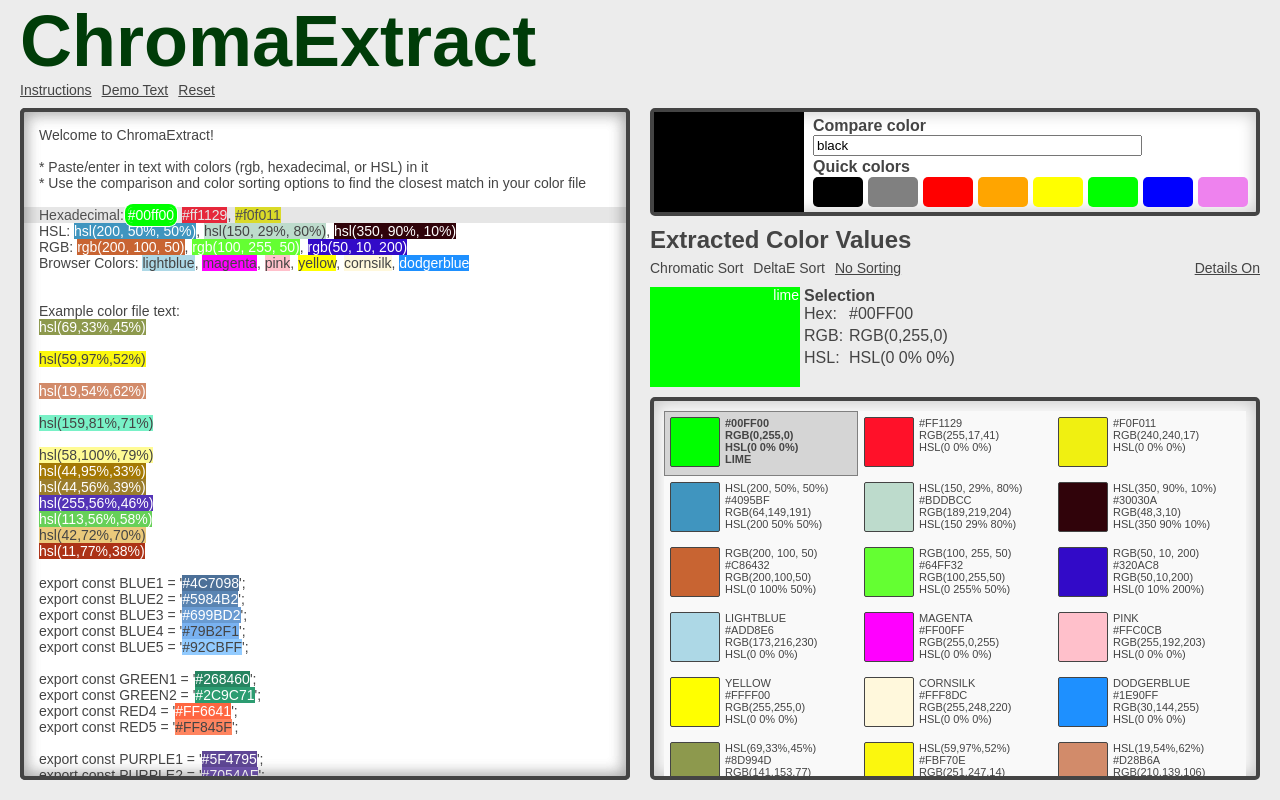
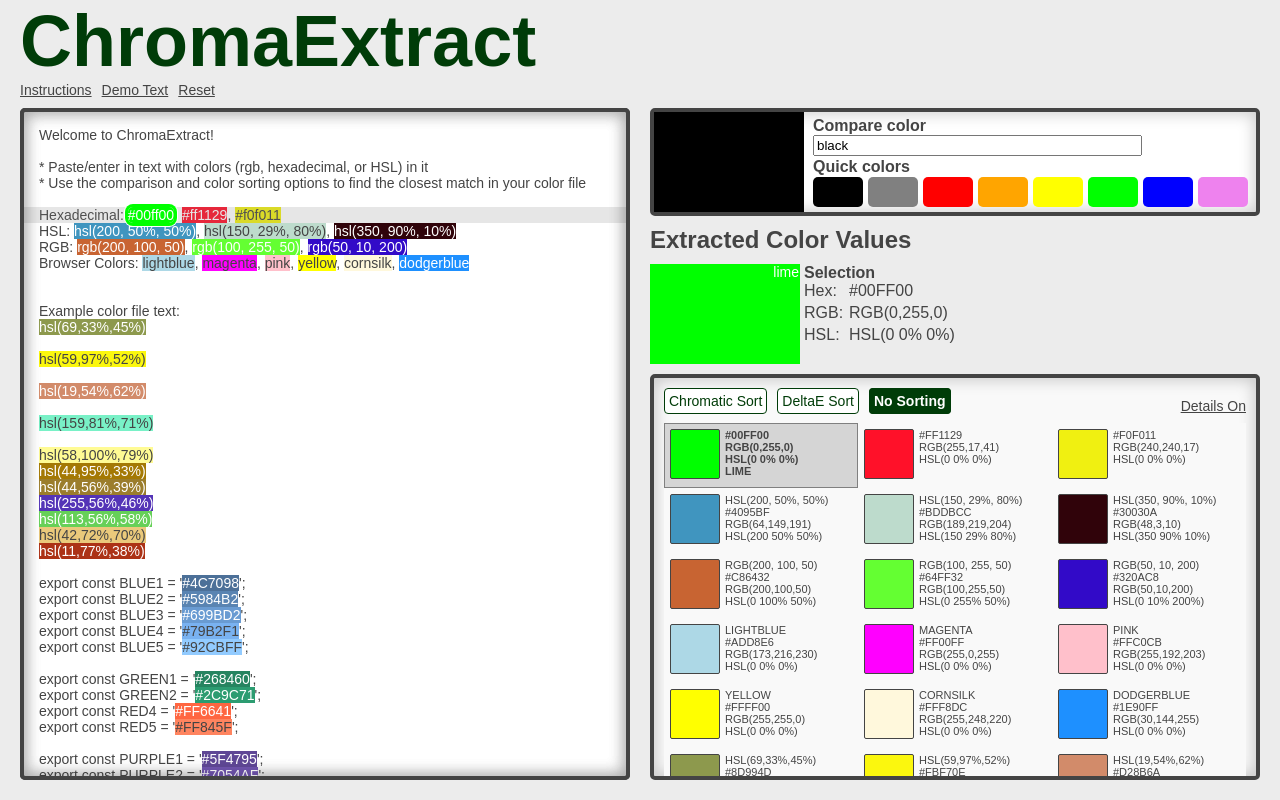
Before and after one commit to TravisL12/compare_colors, a React (Vite) app: page / in a window 1280 px wide. Built offline with nearby package versions, Linux system fonts and the light colour scheme.

Commit message:
sorting move

```diff
--- a/src/components/App/App.style.tsx
+++ b/src/components/App/App.style.tsx
@@ -37,7 +37,7 @@ export const H1 = styled.h1`
 `;
 
 export const H2 = styled.h2`
-  margin-bottom: 5px;
+  margin-bottom: 0;
 `;
 
 export const SLogo = styled(H1)`
@@ -80,6 +80,8 @@ export const SButton = styled.button`
 `;
 
 export const SRadioButton = styled.div`
+  margin-top: -10px;
+
   input[type="radio"] {
     display: none;
   }
@@ -89,10 +91,17 @@ export const SRadioButton = styled.div`
     cursor: pointer;
     color: ${black};
     font-size: 14px;
+    padding: 4px;
+    border-radius: 4px;
+    color: ${logoGreen};
+    background: white;
+    border: 1px solid ${logoGreen};
   }
 
   input[type="radio"]:checked + label {
-    text-decoration: underline;
+    font-weight: 600;
+    color: white;
+    background: ${logoGreen};
   }
 `;
 
--- a/src/components/ColorGrid/ColorGrid.style.tsx
+++ b/src/components/ColorGrid/ColorGrid.style.tsx
@@ -17,7 +17,7 @@ export const SColorGridDisplay = styled.div<{ showInfo?: boolean }>`
     props.showInfo
       ? "repeat(auto-fill, minmax(180px, 1fr));"
       : `repeat(auto-fill, minmax(${rowHeight}, 1fr));`}
-  grid-template-rows: repeat(auto-fill, ${rowHeight});
+  grid-template-rows: 35px repeat(auto-fill, ${rowHeight});
   box-sizing: border-box;
   background: ${lightgray};
   padding: 10px;
--- a/src/components/ColorGrid/index.tsx
+++ b/src/components/ColorGrid/index.tsx
@@ -115,7 +115,19 @@ function ColorGrid({
       </SComparisonPanel>
       <SOptions column fullWidth>
         <H2>Extracted Color Values</H2>
-        <SFlex fullWidth justify="space-between" alignItems="center">
+      </SOptions>
+      <SelectedColor
+        displayedColor={displayedColor}
+        colorCollection={colorCollection}
+        setDisplayedColor={setDisplayedColor}
+      />
+      <SColorGridDisplay showInfo={showInfo}>
+        <SFlex
+          fullWidth
+          justify="space-between"
+          alignItems="center"
+          style={{ gridColumn: "1 / -1" }}
+        >
           <SFlex>
             <SOptions gap={10}>
               <SRadioButton>
@@ -162,13 +174,6 @@ function ColorGrid({
             {showInfo ? "Details On" : "Details Off"}
           </SButton>
         </SFlex>
-      </SOptions>
-      <SelectedColor
-        displayedColor={displayedColor}
-        colorCollection={colorCollection}
-        setDisplayedColor={setDisplayedColor}
-      />
-      <SColorGridDisplay showInfo={showInfo}>
         {sortedColors.map((color, idx) => {
           const isSelected = displayedColor
             ? color.id === displayedColor.id
```
